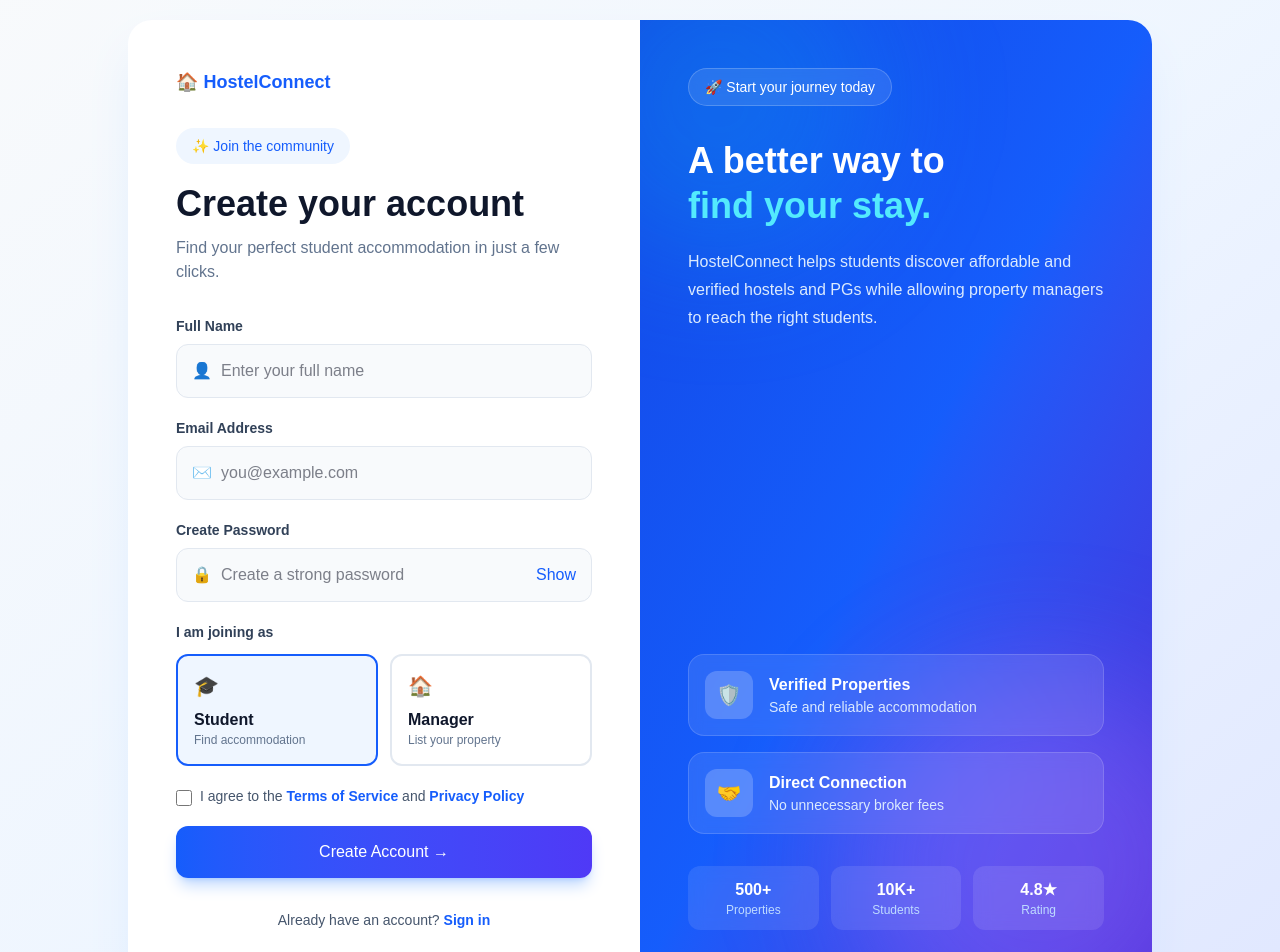
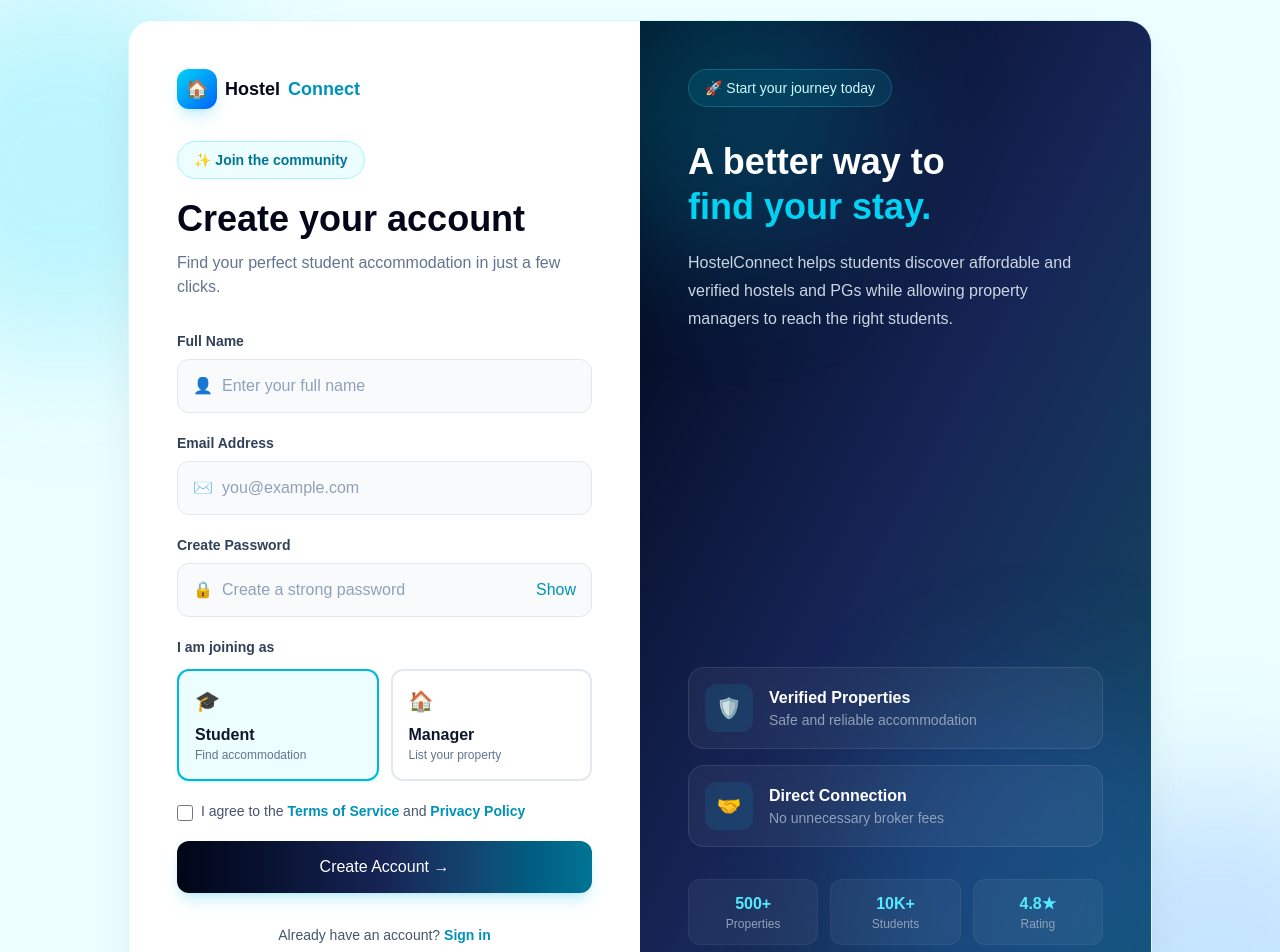
Before and after one commit to SrujalWadekar/HostelConnect, a Next.js app: page /signup in a window 1280 px wide. Shown: the part 100-1052 px from the top of the page. Built offline with nearby package versions, Linux system fonts and the light colour scheme.

Commit message:
Improve signup1 page design

```diff
--- a/app/signup/page.tsx
+++ b/app/signup/page.tsx
@@ -25,24 +25,31 @@ export default function SignupPage() {
   };
 
   return (
-    <main className="min-h-screen bg-gradient-to-br from-slate-50 via-blue-50 to-indigo-100 px-4 py-12">
-      <div className="mx-auto grid max-w-5xl overflow-hidden rounded-3xl bg-white shadow-2xl shadow-blue-200/50 lg:grid-cols-2">
+    <main className="relative min-h-screen overflow-hidden bg-cyan-50 px-4 py-12">
+      {/* Background glow */}
+      <div className="pointer-events-none absolute -left-32 top-0 h-96 w-96 rounded-full bg-cyan-400/20 blur-3xl" />
+      <div className="pointer-events-none absolute -bottom-32 -right-32 h-96 w-96 rounded-full bg-blue-500/20 blur-3xl" />
+
+      <div className="relative mx-auto grid max-w-5xl overflow-hidden rounded-3xl border border-cyan-100 bg-white shadow-2xl shadow-slate-900/10 lg:grid-cols-2">
 
         {/* LEFT SIDE - FORM */}
         <div className="p-8 sm:p-12">
           <Link
             href="/"
-            className="inline-flex items-center gap-2 text-lg font-bold text-blue-600"
+            className="inline-flex items-center gap-2 text-lg font-bold text-slate-950"
           >
-            🏠 HostelConnect
+            <span className="flex h-10 w-10 items-center justify-center rounded-xl bg-gradient-to-br from-cyan-400 to-blue-600 shadow-lg shadow-cyan-500/20">
+              🏠
+            </span>
+            Hostel<span className="text-cyan-600">Connect</span>
           </Link>
 
           <div className="mt-8">
-            <div className="inline-flex rounded-full bg-blue-50 px-4 py-2 text-sm font-medium text-blue-600">
+            <div className="inline-flex rounded-full border border-cyan-200 bg-cyan-50 px-4 py-2 text-sm font-semibold text-cyan-700">
               ✨ Join the community
             </div>
 
-            <h1 className="mt-5 text-3xl font-black text-slate-900 sm:text-4xl">
+            <h1 className="mt-5 text-3xl font-black text-slate-950 sm:text-4xl">
               Create your account
             </h1>
 
@@ -70,7 +77,7 @@ export default function SignupPage() {
                   onChange={(e) => setFullName(e.target.value)}
                   placeholder="Enter your full name"
                   required
-                  className="w-full rounded-xl border border-slate-200 bg-slate-50 py-3.5 pl-11 pr-4 text-sm outline-none transition focus:border-blue-500 focus:bg-white focus:ring-4 focus:ring-blue-100"
+                  className="w-full rounded-xl border border-slate-200 bg-slate-50 py-3.5 pl-11 pr-4 text-sm text-slate-900 outline-none transition placeholder:text-slate-400 focus:border-cyan-500 focus:bg-white focus:ring-4 focus:ring-cyan-100"
                 />
               </div>
             </div>
@@ -92,7 +99,7 @@ export default function SignupPage() {
                   onChange={(e) => setEmail(e.target.value)}
                   placeholder="you@example.com"
                   required
-                  className="w-full rounded-xl border border-slate-200 bg-slate-50 py-3.5 pl-11 pr-4 text-sm outline-none transition focus:border-blue-500 focus:bg-white focus:ring-4 focus:ring-blue-100"
+                  className="w-full rounded-xl border border-slate-200 bg-slate-50 py-3.5 pl-11 pr-4 text-sm text-slate-900 outline-none transition placeholder:text-slate-400 focus:border-cyan-500 focus:bg-white focus:ring-4 focus:ring-cyan-100"
                 />
               </div>
             </div>
@@ -114,13 +121,13 @@ export default function SignupPage() {
                   onChange={(e) => setPassword(e.target.value)}
                   placeholder="Create a strong password"
                   required
-                  className="w-full rounded-xl border border-slate-200 bg-slate-50 py-3.5 pl-11 pr-16 text-sm outline-none transition focus:border-blue-500 focus:bg-white focus:ring-4 focus:ring-blue-100"
+                  className="w-full rounded-xl border border-slate-200 bg-slate-50 py-3.5 pl-11 pr-16 text-sm text-slate-900 outline-none transition placeholder:text-slate-400 focus:border-cyan-500 focus:bg-white focus:ring-4 focus:ring-cyan-100"
                 />
 
                 <button
                   type="button"
                   onClick={() => setShowPassword(!showPassword)}
-                  className="absolute right-4 top-1/2 -translate-y-1/2 text-xs font-semibold text-blue-600 hover:text-blue-800"
+                  className="absolute right-4 top-1/2 -translate-y-1/2 text-xs font-semibold text-cyan-600 hover:text-cyan-800"
                 >
                   {showPassword ? "Hide" : "Show"}
                 </button>
@@ -134,44 +141,33 @@ export default function SignupPage() {
               </label>
 
               <div className="grid grid-cols-2 gap-3">
-
-                {/* STUDENT */}
                 <button
                   type="button"
                   onClick={() => setRole("STUDENT")}
                   className={`rounded-xl border-2 p-4 text-left transition ${
                     role === "STUDENT"
-                      ? "border-blue-600 bg-blue-50"
-                      : "border-slate-200 hover:border-blue-300"
+                      ? "border-cyan-500 bg-cyan-50 shadow-sm shadow-cyan-100"
+                      : "border-slate-200 bg-white hover:border-cyan-300"
                   }`}
                 >
                   <div className="text-xl">🎓</div>
-
-                  <p className="mt-2 font-bold text-slate-900">
-                    Student
-                  </p>
-
+                  <p className="mt-2 font-bold text-slate-900">Student</p>
                   <p className="text-xs text-slate-500">
                     Find accommodation
                   </p>
                 </button>
 
-                {/* MANAGER */}
                 <button
                   type="button"
                   onClick={() => setRole("MANAGER")}
                   className={`rounded-xl border-2 p-4 text-left transition ${
                     role === "MANAGER"
-                      ? "border-blue-600 bg-blue-50"
-                      : "border-slate-200 hover:border-blue-300"
+                      ? "border-cyan-500 bg-cyan-50 shadow-sm shadow-cyan-100"
+                      : "border-slate-200 bg-white hover:border-cyan-300"
                   }`}
                 >
                   <div className="text-xl">🏠</div>
-
-                  <p className="mt-2 font-bold text-slate-900">
-                    Manager
-                  </p>
-
+                  <p className="mt-2 font-bold text-slate-900">Manager</p>
                   <p className="text-xs text-slate-500">
                     List your property
                   </p>
@@ -184,16 +180,16 @@ export default function SignupPage() {
               <input
                 type="checkbox"
                 required
-                className="mt-1 h-4 w-4 accent-blue-600"
+                className="mt-1 h-4 w-4 accent-cyan-500"
               />
 
               <span>
                 I agree to the{" "}
-                <span className="font-semibold text-blue-600">
+                <span className="font-semibold text-cyan-600">
                   Terms of Service
                 </span>{" "}
                 and{" "}
-                <span className="font-semibold text-blue-600">
+                <span className="font-semibold text-cyan-600">
                   Privacy Policy
                 </span>
               </span>
@@ -202,7 +198,7 @@ export default function SignupPage() {
             {/* SUBMIT */}
             <button
               type="submit"
-              className="w-full rounded-xl bg-gradient-to-r from-blue-600 to-indigo-600 py-3.5 font-bold text-white shadow-lg shadow-blue-500/30 transition hover:-translate-y-0.5 hover:from-blue-700 hover:to-indigo-700 hover:shadow-xl"
+              className="w-full rounded-xl bg-gradient-to-r from-slate-950 via-blue-950 to-cyan-700 py-3.5 font-bold text-white shadow-lg shadow-cyan-500/20 transition hover:-translate-y-0.5 hover:shadow-xl hover:shadow-cyan-500/30"
             >
               Create Account →
             </button>
@@ -213,7 +209,7 @@ export default function SignupPage() {
             Already have an account?{" "}
             <Link
               href="/login"
-              className="font-bold text-blue-600 hover:text-blue-800 hover:underline"
+              className="font-bold text-cyan-600 hover:text-cyan-800 hover:underline"
             >
               Sign in
             </Link>
@@ -221,24 +217,23 @@ export default function SignupPage() {
         </div>
 
         {/* RIGHT SIDE - VISUAL */}
-        <div className="relative hidden overflow-hidden bg-gradient-to-br from-blue-700 via-blue-600 to-indigo-700 p-12 text-white lg:flex lg:flex-col lg:justify-between">
-
+        <div className="relative hidden overflow-hidden bg-gradient-to-br from-slate-950 via-blue-950 to-cyan-900 p-12 text-white lg:flex lg:flex-col lg:justify-between">
           <div className="absolute -left-20 -top-20 h-80 w-80 rounded-full bg-cyan-400/20 blur-3xl" />
-          <div className="absolute -bottom-20 -right-20 h-96 w-96 rounded-full bg-purple-400/30 blur-3xl" />
+          <div className="absolute -bottom-20 -right-20 h-96 w-96 rounded-full bg-blue-500/20 blur-3xl" />
 
           <div className="relative">
-            <div className="inline-flex rounded-full border border-white/20 bg-white/10 px-4 py-2 text-sm backdrop-blur">
+            <div className="inline-flex rounded-full border border-cyan-300/20 bg-cyan-400/10 px-4 py-2 text-sm text-cyan-100 backdrop-blur">
               🚀 Start your journey today
             </div>
 
             <h2 className="mt-8 text-4xl font-black leading-tight">
               A better way to
-              <span className="block text-cyan-300">
+              <span className="block text-cyan-400">
                 find your stay.
               </span>
             </h2>
 
-            <p className="mt-5 leading-7 text-blue-100">
+            <p className="mt-5 leading-7 text-slate-300">
               HostelConnect helps students discover affordable and verified
               hostels and PGs while allowing property managers to reach the
               right students.
@@ -247,46 +242,46 @@ export default function SignupPage() {
 
           {/* BENEFITS */}
           <div className="relative space-y-4">
-            <div className="flex items-center gap-4 rounded-2xl border border-white/15 bg-white/10 p-4 backdrop-blur">
-              <div className="flex h-12 w-12 items-center justify-center rounded-xl bg-white/20 text-xl">
+            <div className="flex items-center gap-4 rounded-2xl border border-white/10 bg-white/5 p-4 backdrop-blur">
+              <div className="flex h-12 w-12 items-center justify-center rounded-xl bg-cyan-400/10 text-xl">
                 🛡️
               </div>
 
               <div>
                 <p className="font-bold">Verified Properties</p>
-                <p className="text-sm text-blue-100">
+                <p className="text-sm text-slate-400">
                   Safe and reliable accommodation
                 </p>
               </div>
             </div>
 
-            <div className="flex items-center gap-4 rounded-2xl border border-white/15 bg-white/10 p-4 backdrop-blur">
-              <div className="flex h-12 w-12 items-center justify-center rounded-xl bg-white/20 text-xl">
+            <div className="flex items-center gap-4 rounded-2xl border border-white/10 bg-white/5 p-4 backdrop-blur">
+              <div className="flex h-12 w-12 items-center justify-center rounded-xl bg-cyan-400/10 text-xl">
                 🤝
               </div>
 
               <div>
                 <p className="font-bold">Direct Connection</p>
-                <p className="text-sm text-blue-100">
+                <p className="text-sm text-slate-400">
                   No unnecessary broker fees
                 </p>
               </div>
             </div>
 
             <div className="grid grid-cols-3 gap-3 pt-4">
-              <div className="rounded-xl bg-white/10 p-3 text-center backdrop-blur">
-                <p className="font-bold">500+</p>
-                <p className="text-xs text-blue-200">Properties</p>
+              <div className="rounded-xl border border-white/5 bg-white/5 p-3 text-center backdrop-blur">
+                <p className="font-bold text-cyan-300">500+</p>
+                <p className="text-xs text-slate-400">Properties</p>
               </div>
 
-              <div className="rounded-xl bg-white/10 p-3 text-center backdrop-blur">
-                <p className="font-bold">10K+</p>
-                <p className="text-xs text-blue-200">Students</p>
+              <div className="rounded-xl border border-white/5 bg-white/5 p-3 text-center backdrop-blur">
+                <p className="font-bold text-cyan-300">10K+</p>
+                <p className="text-xs text-slate-400">Students</p>
               </div>
 
-              <div className="rounded-xl bg-white/10 p-3 text-center backdrop-blur">
-                <p className="font-bold">4.8★</p>
-                <p className="text-xs text-blue-200">Rating</p>
+              <div className="rounded-xl border border-white/5 bg-white/5 p-3 text-center backdrop-blur">
+                <p className="font-bold text-cyan-300">4.8★</p>
+                <p className="text-xs text-slate-400">Rating</p>
               </div>
             </div>
           </div>
```
